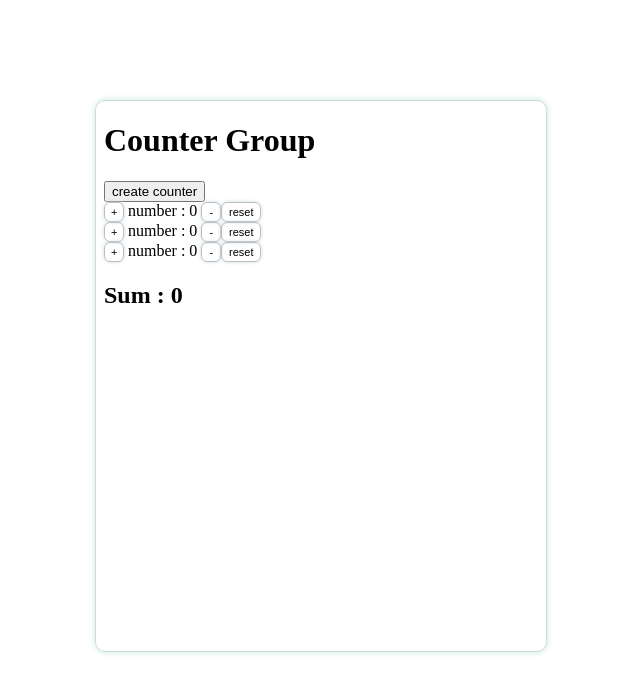
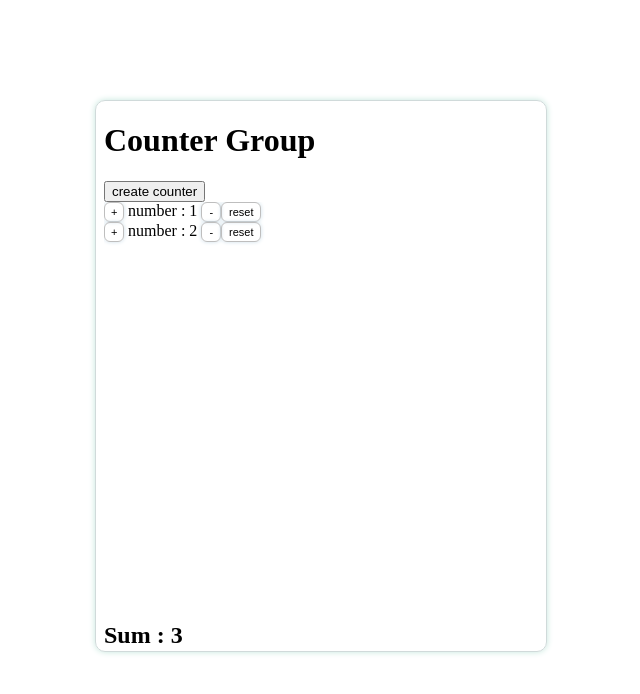
Before and after one commit to TWA-AFS-202310-GROUP-5/ng-counter-group, an Angular app: page / in a window 1280 px wide. Shown: the top 694 px of the page, without its empty margins (319-959 px from the left). Built offline with nearby package versions, Linux system fonts and the light colour scheme.

Commit message:
feat: add sum method to sum numbers of all counters

```diff
--- a/src/app/counter-group/counter-group.component.css
+++ b/src/app/counter-group/counter-group.component.css
@@ -0,0 +1,5 @@
+#countersBox{
+    height: 400px;
+    margin: 0 auto;
+    overflow-y: auto;
+}
--- a/src/app/counter-group/counter-group.component.html
+++ b/src/app/counter-group/counter-group.component.html
@@ -3,8 +3,12 @@
 
     <button (click)="createCounter()"> create counter </button>
 
-    <app-counter *ngFor="let item of counters">
-    </app-counter>
-
+    <div id = "countersBox">
+        <app-counter
+            *ngFor="let counter of counters"
+            [number] = "counter.num"
+            (change) = "counter.num = $event">
+        </app-counter>
+    </div>
     <h2> Sum : {{sum}} </h2>
 </body>
--- a/src/app/counter-group/counter-group.component.ts
+++ b/src/app/counter-group/counter-group.component.ts
@@ -7,16 +7,15 @@ import { Component } from '@angular/core';
 })
 export class CounterGroupComponent {
 
-  sum = 0
-  counters : {num: number}[] = [
-    {num:1},
-    {num:2},
-    {num:3},
-  ]
+  counters : {num: number}[] = [{num: 1}, {num:2}]
 
   createCounter(){
-    this.counters.push({num: 1})
-    this.sum++
+    this.counters.push({num: 0})
+  }
+
+  get sum(){
+    return this.counters.reduce(
+      (result, current) => result + current.num, 0)
   }
 
 }
--- a/src/app/counter/counter.component.ts
+++ b/src/app/counter/counter.component.ts
@@ -1,4 +1,4 @@
-import { Component } from '@angular/core';
+import { Component, EventEmitter, Input, Output } from '@angular/core';
 
 @Component({
   selector: 'app-counter',
@@ -6,18 +6,22 @@ import { Component } from '@angular/core';
   styleUrls: ['./counter.component.css']
 })
 export class CounterComponent {
-  number =0
+  @Input() number = 0
+  @Output() change = new EventEmitter()
 
   onIncrease(){
     this.number++
+    this.change.emit(this.number)
   }
 
   onDecrease(){
     this.number--
+    this.change.emit(this.number)
   }
 
   reset(){
     this.number = 0
+    this.change.emit(this.number)
   }
 
   get isShowIncreaseButton(){
```
